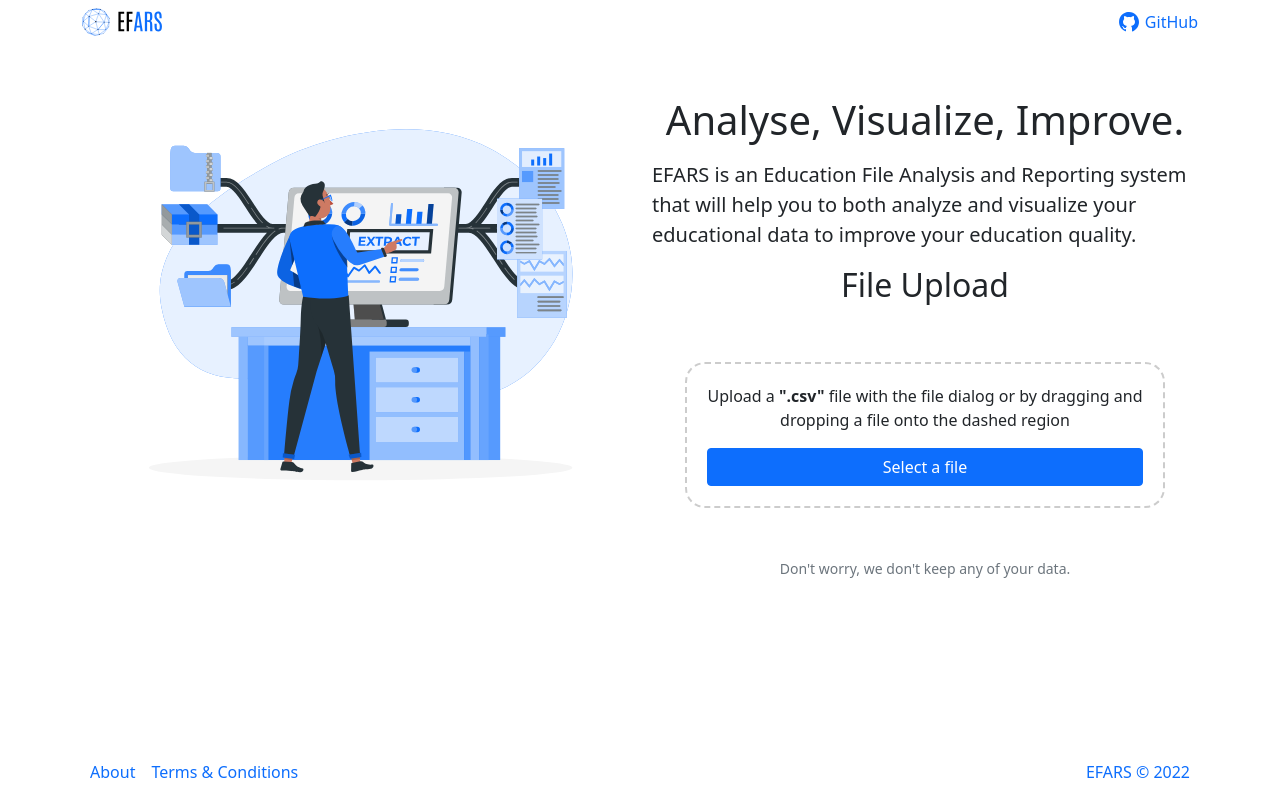
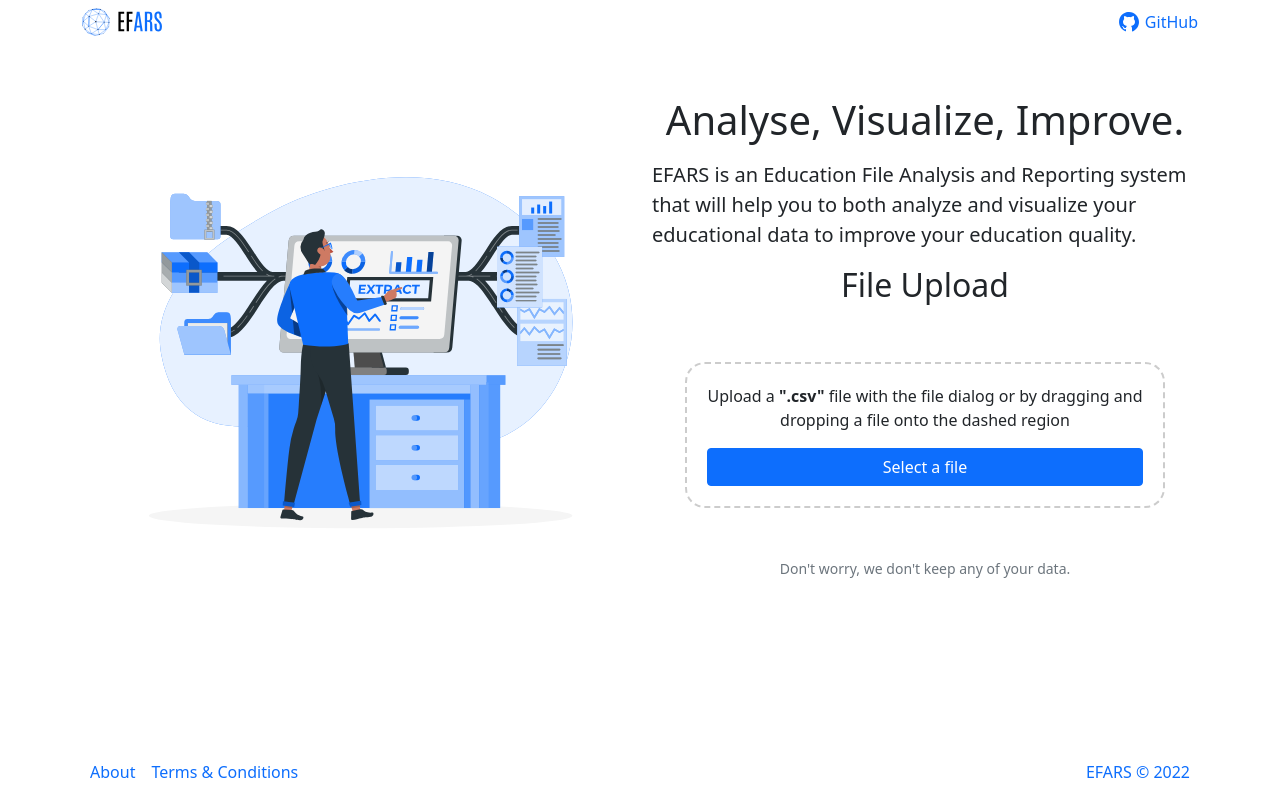
Before and after one commit to nedimcanulusoy/EFARS, a Flask app: page / in a window 1280 px wide. Run offline with Flask 2, Linux system fonts and the light colour scheme; parts of the project's set-up code (start-up, migrations or seed data) failed here and were passed over; some libraries are stand-ins or nearby versions.

Commit message:
ADD responsive feature

```diff
--- a/efars/templates/index.html
+++ b/efars/templates/index.html
@@ -6,11 +6,11 @@
 
 {% block content %}
     <div class="container">
-        <div class="row fade-in" id="upload_view">
+        <div class="row mb-5 fade-in justify-content-center align-items-center" id="upload_view">
             {% include 'views/upload.html' %}
         </div>
 
-        <div class="row d-none fade-in" id="result_view">
+        <div class="mt-4 pt-4 d-none fade-in justify-content-center align-items-center" id="result_view">
             {% include 'views/result.html' %}
         </div>
     </div>
```
